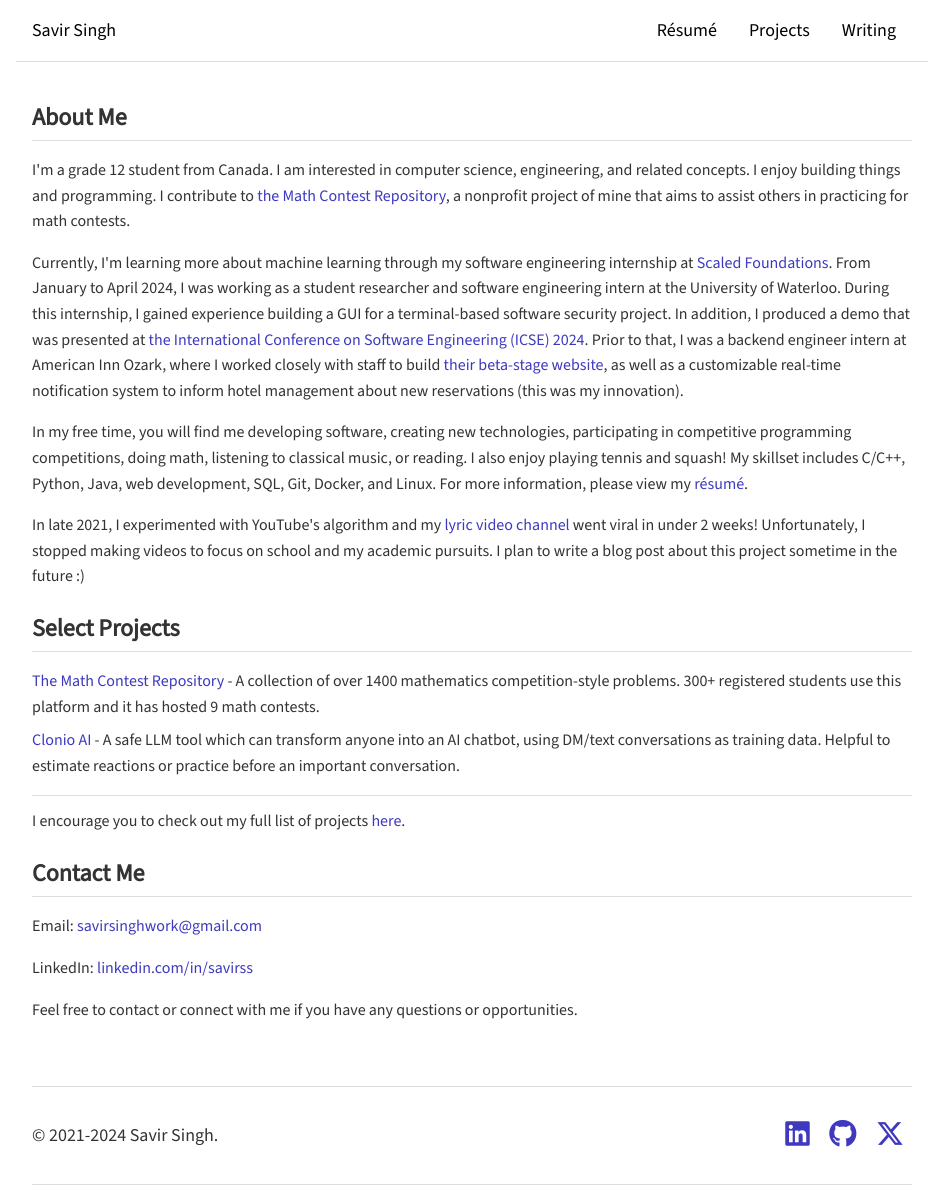
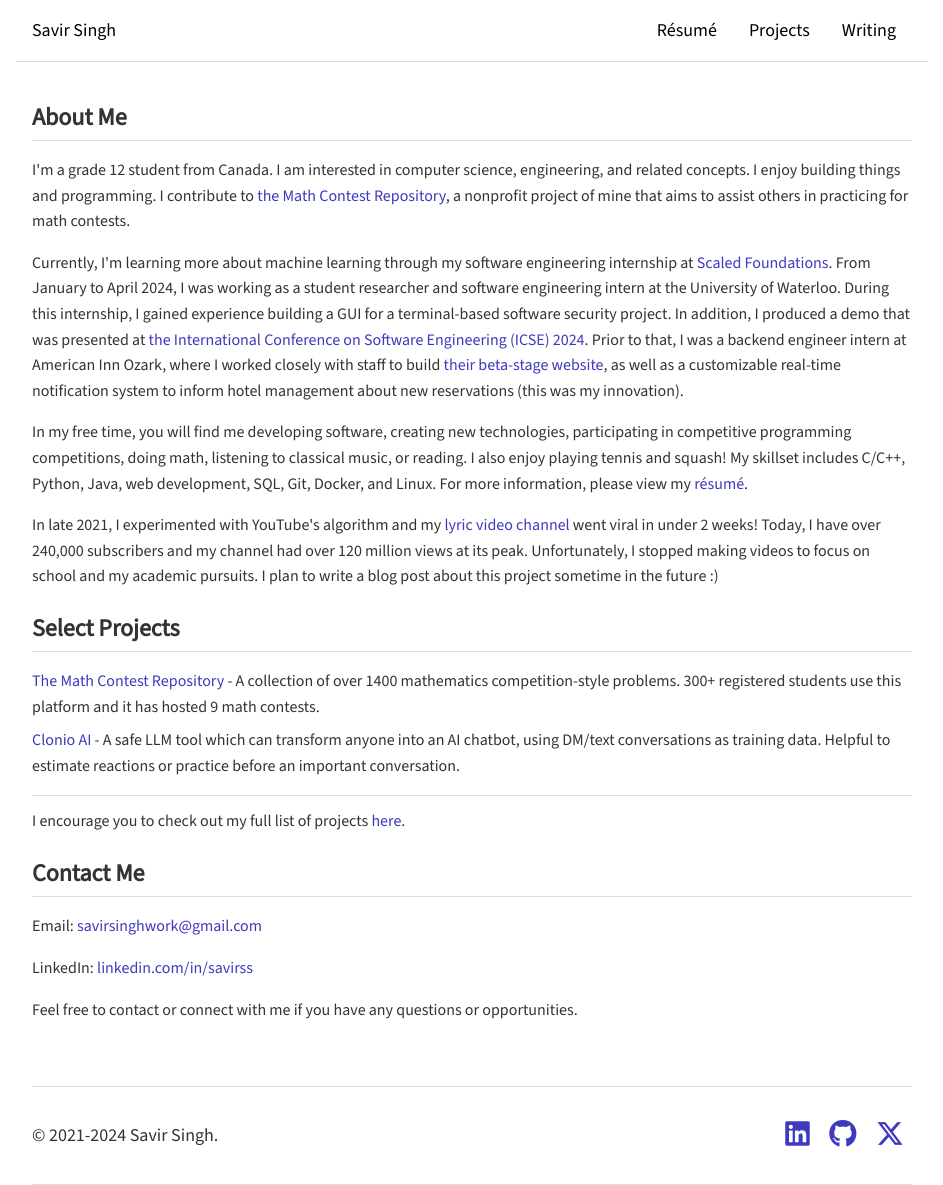
Before and after one commit to savirsingh/savirsingh.github.io, a Jekyll site: the page built from index.html, in a window 1280 px wide. Shown: the whole page, without its empty margins (168-1111 px from the left). Built offline with Jekyll 4.4.1, drawn with Linux system fonts in a browser that asks for light colours; the list of posts is cut into pages by our own code.

Commit message:
Update index.html

```diff
--- a/index.html
+++ b/index.html
@@ -8,7 +8,7 @@ title: Home
     <p>I'm a grade 12 student from Canada. I am interested in computer science, engineering, and related concepts. I enjoy building things and programming. I contribute to <a href="https://mathcontestrepository.pythonanywhere.com/user/savir">the Math Contest Repository</a>, a nonprofit project of mine that aims to assist others in practicing for math contests.</p>
     <p>Currently, I'm learning more about machine learning through my software engineering internship at <a href="https://www.scaledfoundations.ai/" target="_blank">Scaled Foundations</a>. From January to April 2024, I was working as a student researcher and software engineering intern at the University of Waterloo. During this internship, I gained experience building a GUI for a terminal-based software security project. In addition, I produced a demo that was presented at <a href="https://conf.researchr.org/home/icse-2024">the International Conference on Software Engineering (ICSE) 2024</a>. Prior to that, I was a backend engineer intern at American Inn Ozark, where I worked closely with staff to build <a href="https://www.americaninnozark.com">their beta-stage website</a>, as well as a customizable real-time notification system to inform hotel management about new reservations (this was my innovation).</p>
     <p>In my free time, you will find me developing software, creating new technologies, participating in competitive programming competitions, doing math, listening to classical music, or reading. I also enjoy playing tennis and squash! My skillset includes C/C++, Python, Java, web development, SQL, Git, Docker, and Linux. For more information, please view my <a href="/resume">résumé</a>.</p>
-    <p>In late 2021, I experimented with YouTube's algorithm and my <a href="https://www.youtube.com/@vibelyrics/videos">lyric video channel</a> went viral in under 2 weeks! Unfortunately, I stopped making videos to focus on school and my academic pursuits. I plan to write a blog post about this project sometime in the future :)</p>
+    <p>In late 2021, I experimented with YouTube's algorithm and my <a href="https://www.youtube.com/@vibelyrics/videos">lyric video channel</a> went viral in under 2 weeks! Today, I have over 240,000 subscribers and my channel had over 120 million views at its peak. Unfortunately, I stopped making videos to focus on school and my academic pursuits. I plan to write a blog post about this project sometime in the future :)</p>
 </section>
 
 <section id="projects">
```
